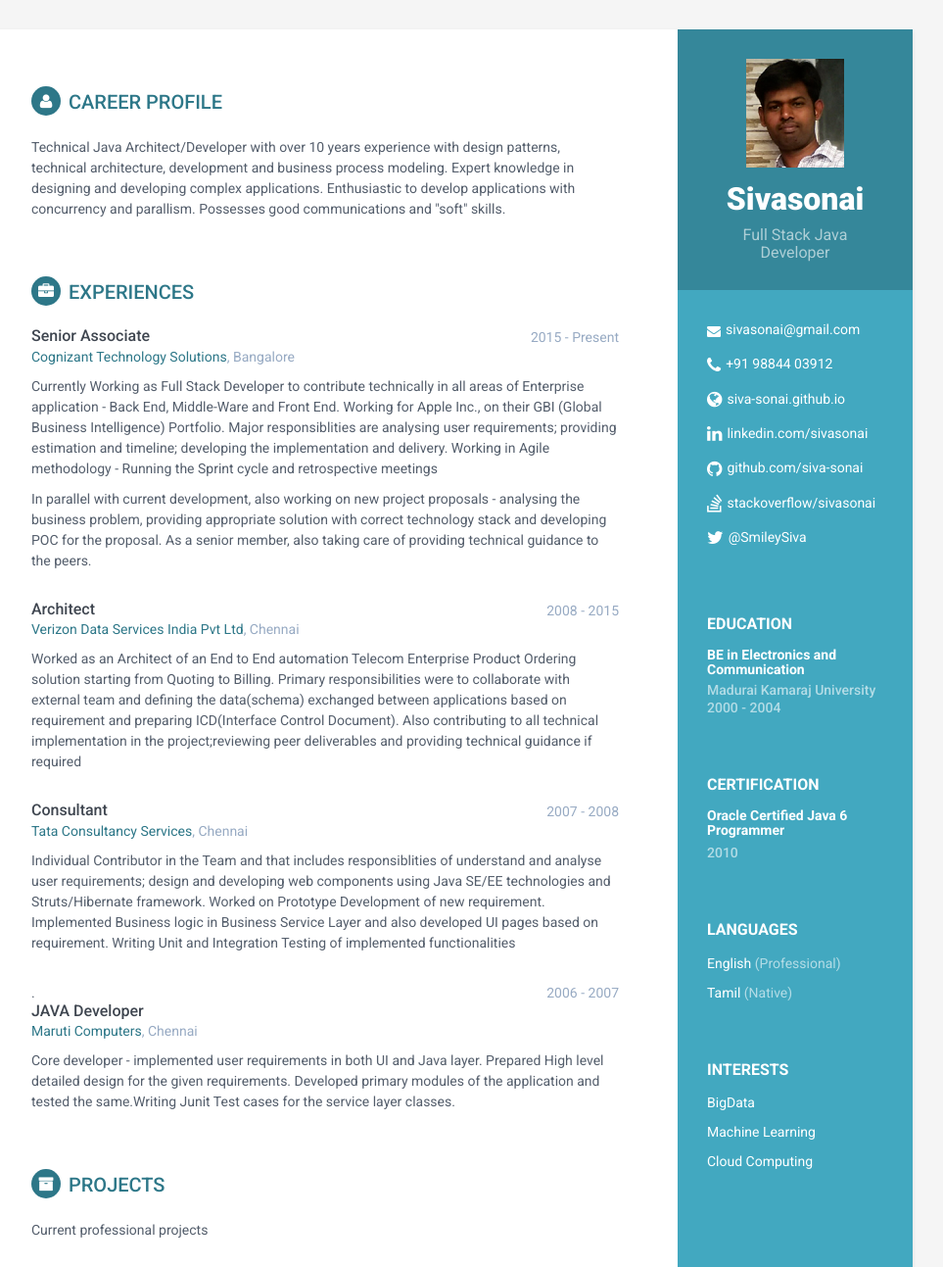
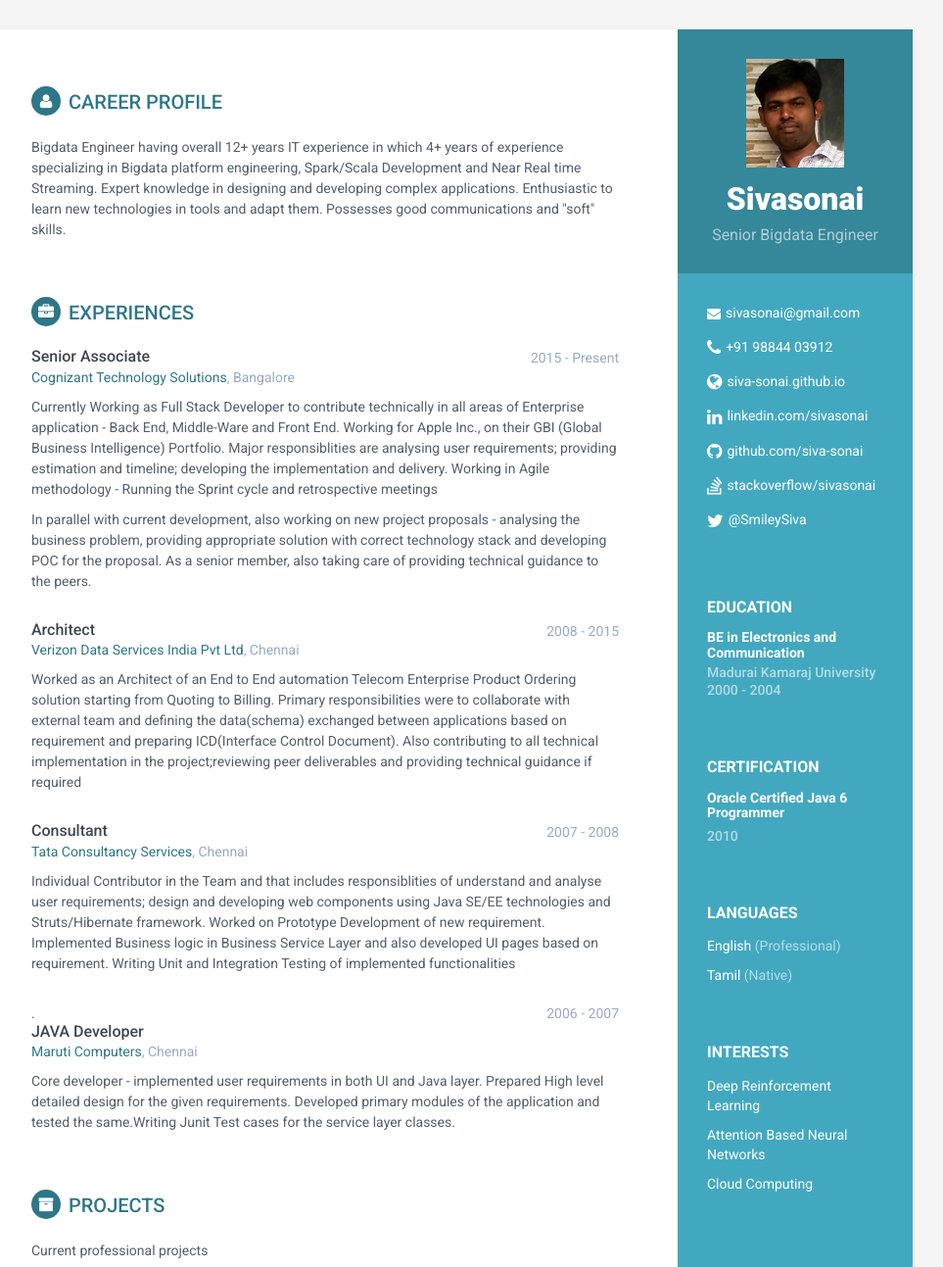
Before and after one commit to siva-sonai/siva-sonai.github.io, a plain HTML site: page index.html in a window 1280 px wide. Shown: the top 1293 px of the page at 98% size, without its empty margins (188-1151 px from the left). Drawn offline with Linux system fonts and the light colour scheme.

Commit message:
Recent changes

```diff
--- a/index.html
+++ b/index.html
@@ -32,7 +32,7 @@
             <div class="profile-container">
                 <img class="profile" src="assets/images/profile.png" alt="" />
                 <h1 class="name">Sivasonai</h1>
-                <h3 class="tagline">Full Stack Java Developer</h3>
+                <h3 class="tagline">Senior Bigdata Engineer</h3>
             </div><!--//profile-container-->
 
             <div class="contact-container container-block">
@@ -85,9 +85,9 @@
             <div class="interests-container container-block">
                 <h2 class="container-block-title">Interests</h2>
                 <ul class="list-unstyled interests-list">
-                    <li>BigData</li>
-                    <li>Machine Learning</li>
-                    <li>Cloud Computing</li>
+                    <li>Deep Reinforcement Learning</li>
+                    <li>Attention Based Neural Networks</li>
+					<li>Cloud Computing</li>
                 </ul>
             </div><!--//interests-->
 
@@ -98,7 +98,8 @@
             <section class="section summary-section">
                 <h2 class="section-title"><i class="fa fa-user"></i>Career Profile</h2>
                 <div class="summary">
-                    <p>Technical Java Architect/Developer with over 10 years experience with design patterns, technical architecture, development and business process modeling. Expert knowledge in designing and developing complex applications. Enthusiastic to develop applications with concurrency and parallism. Possesses good communications and "soft" skills.</p>
+                    <p>Bigdata Engineer having overall 12+ years IT experience in which 4+ years of experience specializing in Bigdata platform engineering, Spark/Scala Development and Near
+Real time Streaming. Expert knowledge in designing and developing complex applications. Enthusiastic to learn new technologies in tools and adapt them. Possesses good communications and "soft" skills.</p>
                 </div><!--//summary-->
             </section><!--//section-->
 
```
